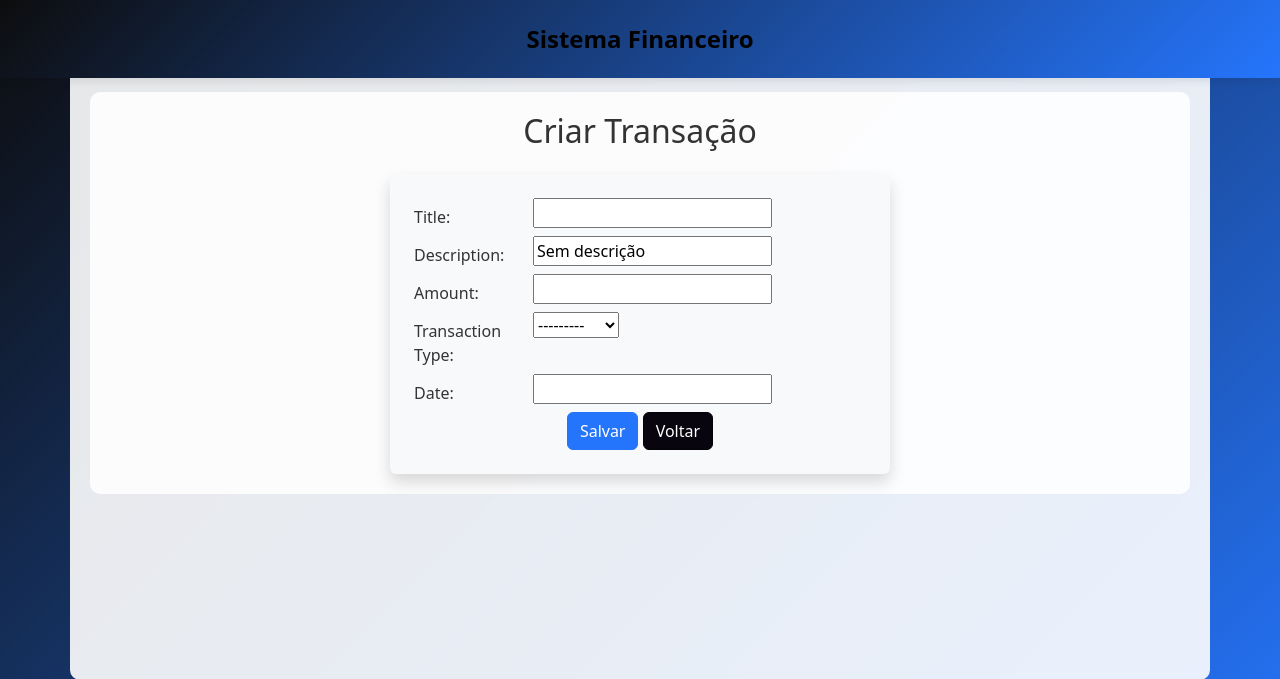
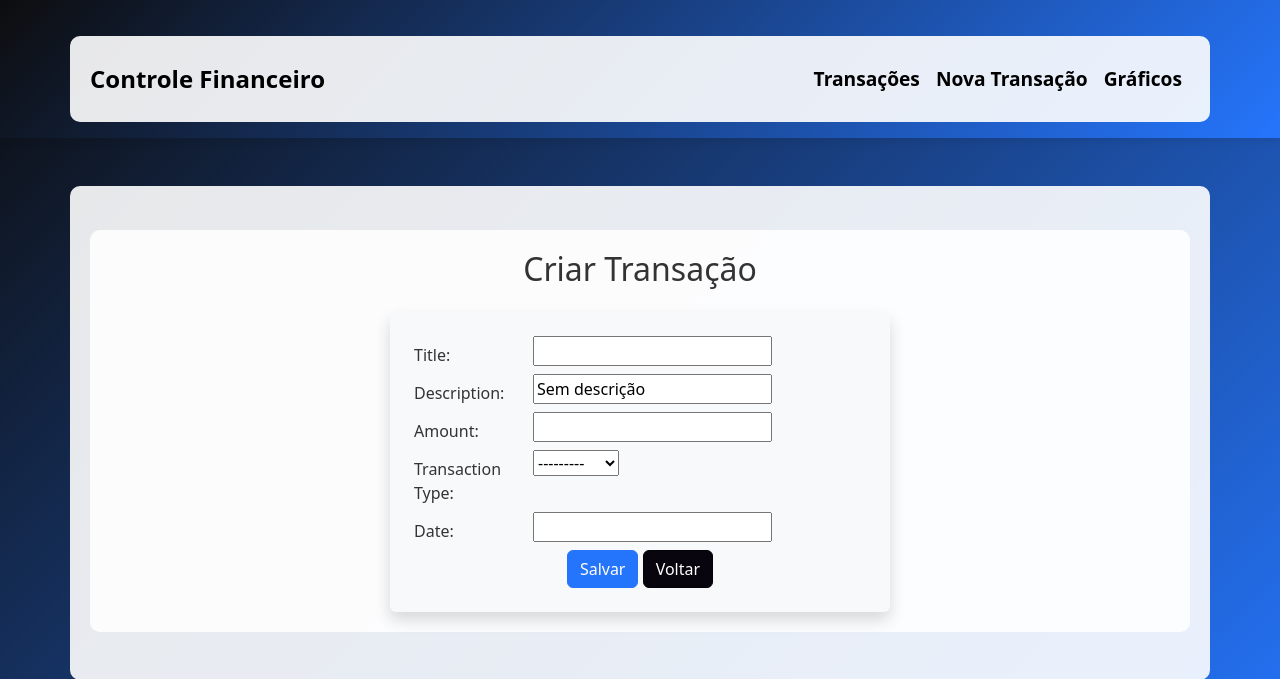
Before and after one commit to jtthiago/sistema-financeiro, a Django app: page /finance/create/ in a window 1280 px wide. Shown: the top 679 px of the page. Run offline with Django 5.2, Linux system fonts and the light colour scheme.

Commit message:
Foi feito uma remodelagem do NavBar, tornando uma navegação mais fluida e intuitiva

```diff
--- a/finance/templates/base.html
+++ b/finance/templates/base.html
@@ -26,7 +26,22 @@
         .navbar-brand {
             font-size: 1.5rem; /* Tamanho maior para o título */
             font-weight: bold; /* Texto em negrito */
-            color: #000 !important; /* Texto preto */
+            color: #000  /* Texto preto */
+        }
+
+        .navbar-brand:hover {
+            color: #1a5bbf;
+
+        }
+
+        .nav-link {
+            font-size: 1.2rem;
+            font-weight: bold;
+            color: #000;
+        }
+        .nav-link:hover {
+            color: #1a5bbf;
+
         }
 
         .container {
@@ -70,9 +85,26 @@
 </head>
 <body>
     <!-- Navbar no Topo -->
-    <nav class="navbar navbar-light bg-light fixed-top">
-        <div class="container-fluid">
-            <a class="navbar-brand mx-auto" href="/">Sistema Financeiro</a>
+    <nav class="navbar navbar-expand-lg navbar-dark bg-dark">
+        <div class="container">
+            <a class="navbar-brand" href="{% url 'finance:transaction_list' %}"> Controle Financeiro</a>
+            <button class="navbar-toggler" type="button" data-bs-toggle="collapse" data-bs-target="#navbarNav"
+                aria-controls="navbarNav" aria-expanded="false" aria-label="Toggle navigation">
+                <span class="navbar-toggler-icon"></span>
+            </button>
+            <div class="collapse navbar-collapse" id="navbarNav">
+                <ul class="navbar-nav ms-auto">
+                    <li class="nav-item">
+                        <a class="nav-link" href="{% url 'finance:transaction_list' %}">Transações</a>
+                    </li>
+                    <li class="nav-item">
+                        <a class="nav-link" href="{% url 'finance:transaction_create' %}">Nova Transação</a>
+                    </li>
+                    <li class="nav-item">
+                        <a class="nav-link" href="{% url 'finance:transaction_chart' %}">Gráficos</a>
+                    </li>
+                </ul>
+            </div>
         </div>
     </nav>
 
```
